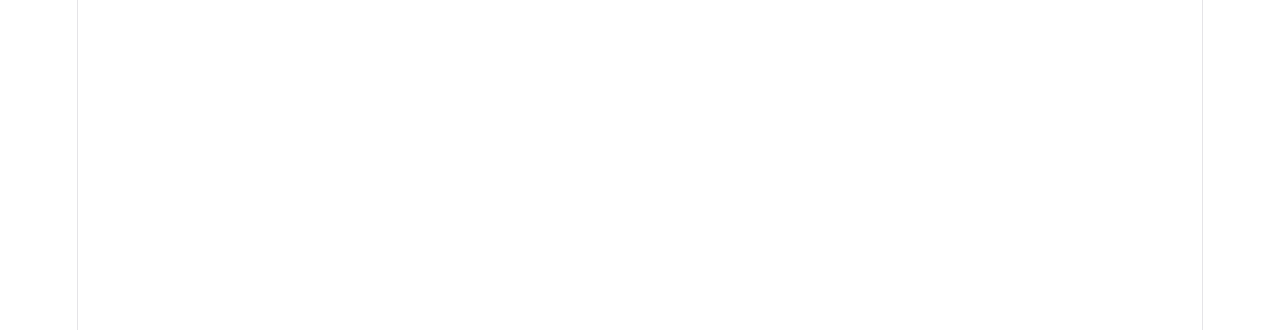
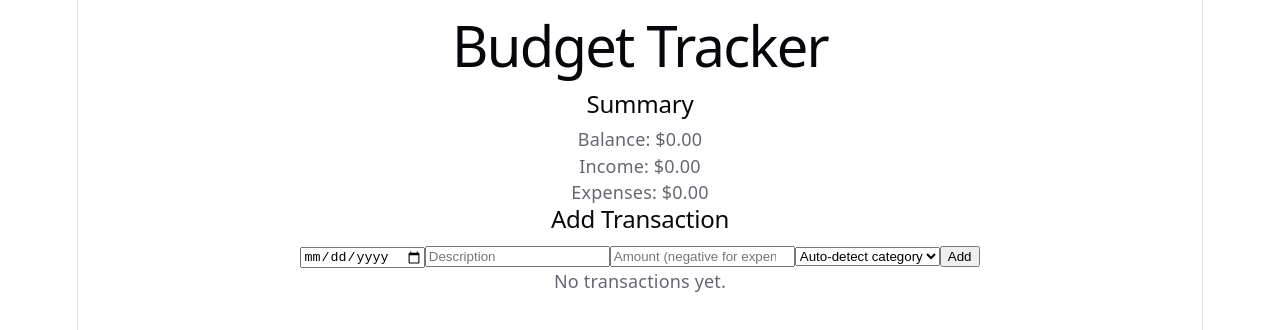
Before and after one commit to alex-149/budget-tracker, a React (Vite) app in the folder budget-tracker/: page / in a window 1280 px wide. Shown: the top 330 px of the page. Built offline with nearby package versions, Linux system fonts and the light colour scheme.

Commit message:
add core functionality

```diff
--- a/budget-tracker/src/App.jsx
+++ b/budget-tracker/src/App.jsx
@@ -1,6 +1,27 @@
+import { useState } from 'react'
+import TransactionForm from './components/TransactionForm'
+import TransactionList from './components/TransactionList'
+import Summary from './components/Summary'
 
 function App() {
+  const [transactions, setTransactions] = useState([])
 
+  function handleAdd(transaction) {
+    setTransactions([...transactions, transaction])
+  }
+
+  function handleDelete(id) {
+    setTransactions(transactions.filter(t => t.id !== id))
+  }
+
+  return (
+    <div>
+      <h1>Budget Tracker</h1>
+      <Summary transactions={transactions} />
+      <TransactionForm onSubmit={handleAdd} />
+      <TransactionList transactions={transactions} onDelete={handleDelete} />
+    </div>
+  )
 }
 
 export default App
--- a/budget-tracker/src/components/Summary.jsx
+++ b/budget-tracker/src/components/Summary.jsx
@@ -0,0 +1,22 @@
+function Summary({ transactions }) {
+  const income = transactions
+    .filter(t => t.amount > 0)
+    .reduce((sum, t) => sum + t.amount, 0)
+
+  const expenses = transactions
+    .filter(t => t.amount < 0)
+    .reduce((sum, t) => sum + t.amount, 0)
+
+  const balance = income + expenses
+
+  return (
+    <div>
+      <h2>Summary</h2>
+      <p>Balance: ${balance.toFixed(2)}</p>
+      <p>Income: ${income.toFixed(2)}</p>
+      <p>Expenses: ${Math.abs(expenses).toFixed(2)}</p>
+    </div>
+  )
+}
+
+export default Summary
--- a/budget-tracker/src/components/TransactionForm.jsx
+++ b/budget-tracker/src/components/TransactionForm.jsx
@@ -0,0 +1,69 @@
+import { useState } from 'react'
+import { CATEGORIES, categorise } from '../data/categories'
+
+function TransactionForm({ onSubmit, existing }) {
+  const [date, setDate] = useState(existing?.date || '')
+  const [description, setDescription] = useState(existing?.description || '')
+  const [amount, setAmount] = useState(existing?.amount || '')
+  const [category, setCategory] = useState(existing?.category || '')
+
+  function handleSubmit(e) {
+    e.preventDefault()
+    const parsedAmount = parseFloat(amount)
+    if (!date || !description || isNaN(parsedAmount)) return
+
+    const transaction = {
+      id: existing?.id || crypto.randomUUID(),
+      date,
+      description,
+      amount: parsedAmount,
+      category: category || categorise(description),
+    }
+
+    onSubmit(transaction)
+    if (!existing) {
+      setDate('')
+      setDescription('')
+      setAmount('')
+      setCategory('')
+    }
+  }
+
+  return (
+    <div>
+      <h2>{existing ? 'Edit Transaction' : 'Add Transaction'}</h2>
+      <div className="form-row">
+        <input
+          type="date"
+          value={date}
+          onChange={e => setDate(e.target.value)}
+          required
+        />
+        <input
+          type="text"
+          placeholder="Description"
+          value={description}
+          onChange={e => setDescription(e.target.value)}
+          required
+        />
+        <input
+          type="number"
+          placeholder="Amount (negative for expense)"
+          value={amount}
+          onChange={e => setAmount(e.target.value)}
+          step="0.01"
+          required
+        />
+        <select value={category} onChange={e => setCategory(e.target.value)}>
+          <option value="">Auto-detect category</option>
+          {CATEGORIES.map(c => (
+            <option key={c.name} value={c.name}>{c.name}</option>
+          ))}
+        </select>
+        <button onClick={handleSubmit}>{existing ? 'Save Changes' : 'Add'}</button>
+      </div>
+    </div>
+  )
+}
+
+export default TransactionForm
--- a/budget-tracker/src/components/TransactionList.jsx
+++ b/budget-tracker/src/components/TransactionList.jsx
@@ -0,0 +1,22 @@
+function TransactionList({ transactions, onDelete }) {
+  if (transactions.length === 0) {
+    return <p>No transactions yet.</p>
+  }
+
+  return (
+    <div>
+      <h2>Transactions</h2>
+      {transactions.map(t => (
+        <div key={t.id}>
+          <span>{t.date}</span>
+          <span>{t.description}</span>
+          <span>{t.category}</span>
+          <span>${t.amount.toFixed(2)}</span>
+          <button onClick={() => onDelete(t.id)}>Delete</button>
+        </div>
+      ))}
+    </div>
+  )
+}
+
+export default TransactionList
--- /dev/null
+++ b/budget-tracker/src/data/categories.js
@@ -0,0 +1,19 @@
+export const CATEGORIES = [
+  { name: 'Food' },
+  { name: 'Transport' },
+  { name: 'Entertainment' },
+  { name: 'Shopping' },
+  { name: 'Bills' },
+  { name: 'Income' },
+  { name: 'Other' },
+]
+
+export function categorise(description) {
+  const d = description.toLowerCase()
+  if (d.includes('uber') || d.includes('bus') || d.includes('petrol')) return 'Transport'
+  if (d.includes('countdown') || d.includes('pak n save') || d.includes('food')) return 'Food'
+  if (d.includes('netflix') || d.includes('spotify') || d.includes('cinema')) return 'Entertainment'
+  if (d.includes('power') || d.includes('internet') || d.includes('rent')) return 'Bills'
+  if (d.includes('salary') || d.includes('wage') || d.includes('pay')) return 'Income'
+  return 'Other'
+}
```
